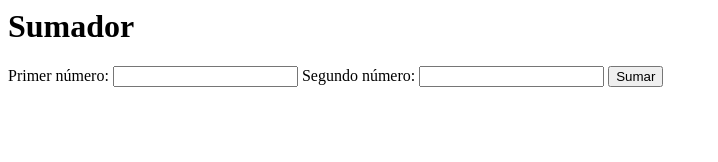
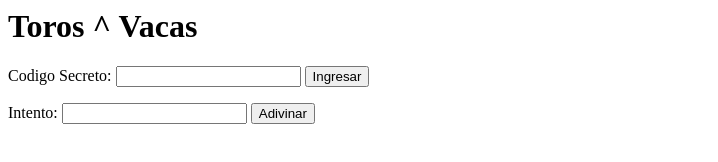
Before and after one commit to DaddyLipi/Toros-y-vacas-de-clase, a website built with Parcel: page index.html in a window 1280 px wide. Shown: the whole page, without its empty margins (0-718 px from the left). Built offline with nearby package versions, Linux system fonts and the light colour scheme.

Commit message:
Version final, interfaz funcionando

```diff
--- a/index.html
+++ b/index.html
@@ -1,13 +1,15 @@
 <html>
   <body>
-    <h1>Sumador</h1>
-    <form id="sumar-form">
-      <label for="primer-numero">Primer número:</label>
-      <input type="number" id="primer-numero" />
-      <label for="segundo-numero">Segundo número:</label>
-      <input type="number" id="segundo-numero" />
-      <input type="submit" value="Sumar" />
+    <h1>Toros ^ Vacas</h1>
+    <form id="tv-form">
+      <label for="codigosecreto">Codigo Secreto:</label>
+      <input type="text" id="codigosecreto" />
+      <input type="submit" value="Ingresar" />
     </form>
+    <form id="adivinar-form">
+      <label for="intento">Intento:</label>
+      <input type="text" id="intento" />
+      <input type="submit" value="Adivinar" />
     <div id="resultado-div"></div>
 
     <script type="module" src="./src/presenter.js"></script>
--- a/src/presenter.js
+++ b/src/presenter.js
@@ -3,6 +3,7 @@ import TorosVacas from "./torosyvacas.js";
 const form = document.querySelector("#tv-form");
 const codigoSec = document.querySelector("#codigosecreto");
 const div = document.querySelector("#resultado-div");
+
 const adivinarForm = document.querySelector("#adivinar-form");
 const adivinarIntento = document.querySelector("#intento");
 
@@ -16,3 +17,11 @@ form.addEventListener("submit", (event) => {
 
   div.innerHTML = "<p>" +  codigo + "</p>";
 });
+
+adivinarForm.addEventListener("submit", (event) => {
+  event.preventDefault();
+
+  const intento = adivinarIntento.value;
+
+  div.innerHTML = "<p>" + torosYvacas.adivinar(intento) + "</p>";
+});
```
